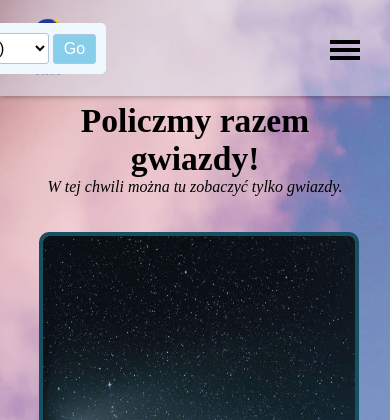
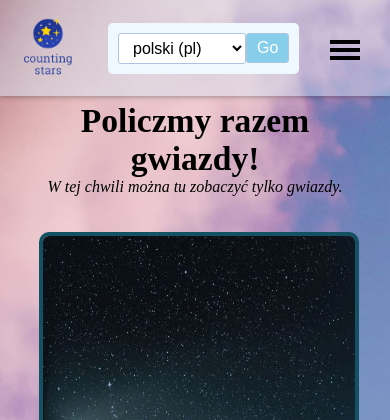
Before and after one commit to lerka19/django, a Django app: page /pl/ in a window 390 px wide. Shown: the top 420 px of the page. Run offline with Django 4.2, Linux system fonts and the light colour scheme; some libraries are stand-ins or nearby versions.

Commit message:
Update style1.css

```diff
--- a/main/static/main/css/style1.css
+++ b/main/static/main/css/style1.css
@@ -30,7 +30,9 @@ nav form {
   background-color: #F0F8FF;
   padding: 10px;
   border-radius: 5px;
-  margin-left: 15px;
+  display: flex;
+  align-items: center;
+  margin-right: auto;
 }
 
 form {
@@ -280,10 +282,10 @@ nav.showing div + .hamburger .line:nth-child(3) {
     position: relative;
   }
 
-  nav form{
+  /*nav form{
     position: relative;
     right: calc(100% - 20px);
-  }
+  }*/
 
   .cookie {
     font-size: 15px;
@@ -411,10 +413,10 @@ nav.showing div + .hamburger .line:nth-child(3) {
     position: relative;
   }
 
-  nav form{
+  /*nav form{
     position: relative;
     right: calc(100% - 130px);
-  }
+  }*/
 
   .cookie {
     font-size: 14px;
```
